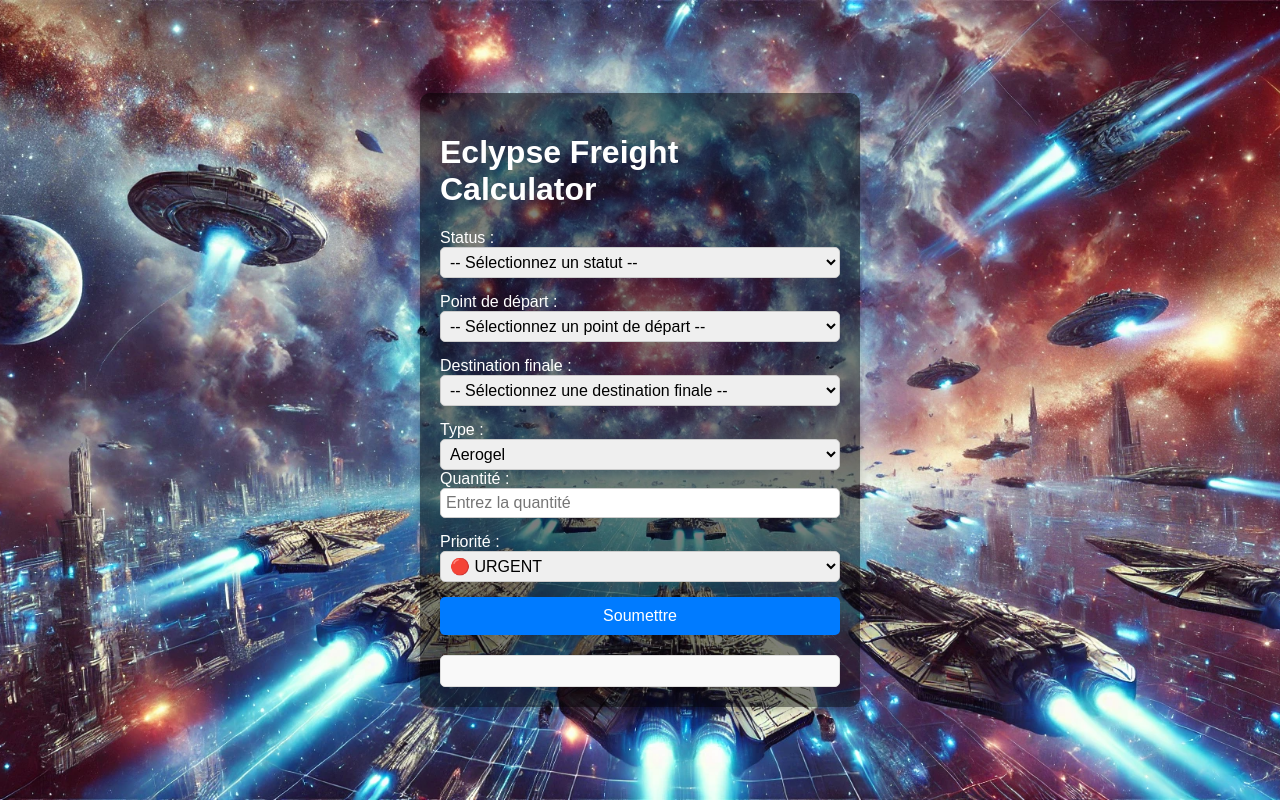
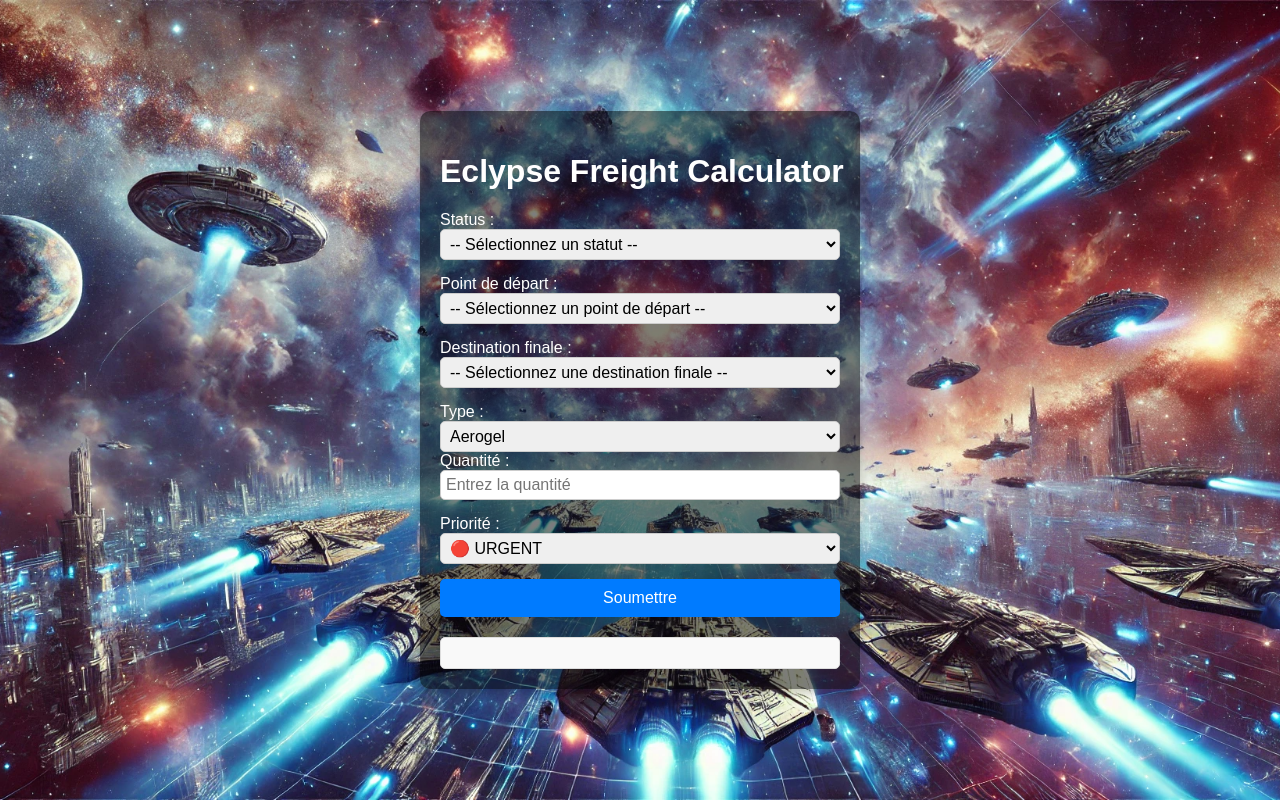
Before and after one commit to EclypseGuilde/EclypseGuilde.github.io, a plain HTML site: page index.html in a window 1280 px wide. Drawn offline with Linux system fonts and the light colour scheme.

Commit message:
Update index.html

```diff
--- a/index.html
+++ b/index.html
@@ -61,6 +61,10 @@
             white-space: pre-wrap;
             color: black;
         }
+        h1 {
+            white-space: nowrap;
+        }
+
     </style>
     <script>
         const weights = {
```
